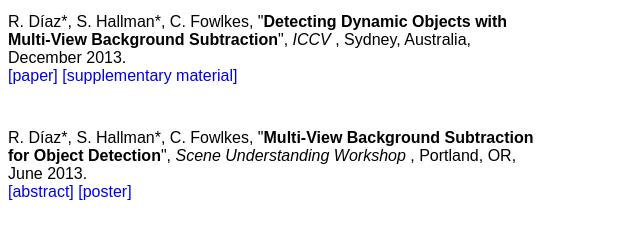
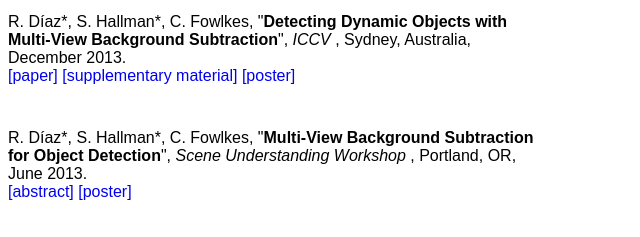
Before and after one commit to rauldiaz/old_website, a plain HTML site: page index.html in a window 1280 px wide. Shown: the part 804-1041 px from the top of the page, 292-932 px from the left. Drawn offline with Linux system fonts and the light colour scheme.

Commit message:
updated mvbs poster link

```diff
--- a/index.html
+++ b/index.html
@@ -104,6 +104,7 @@ e-mail: rdiazgar (at) uci.edu<br>
 <br>
 <a href="pubs/mvbs_iccv13.pdf">[paper]</a>
 <a href="pubs/mvbs_iccv13_sup.pdf">[supplementary material]</a>
+<a href="pubs/mvbs_sunw13_poster.pdf">[poster]</a>
 <br>
 <br>
 </p>
```
